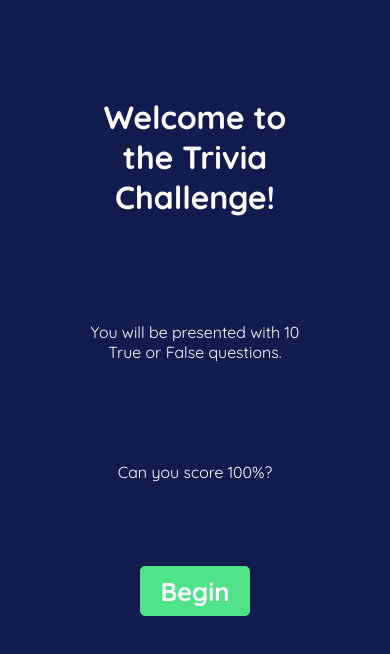
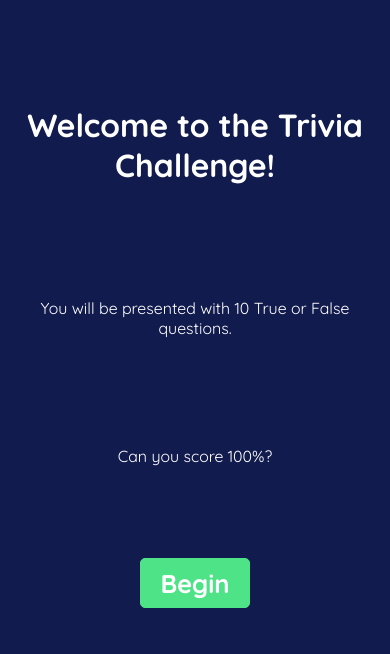
Before and after one commit to desertedisland/g2i-test, a React (Vite) app: page / in a window 390 px wide. Shown: the top 654 px of the page. Built offline with nearby package versions, Linux system fonts and the light colour scheme.

Commit message:
Media queries

```diff
--- a/src/styles/GlobalStyle.js
+++ b/src/styles/GlobalStyle.js
@@ -10,6 +10,7 @@ const GlobalStyle = createGlobalStyle`
   }
 
   body{
+
     font-family: Quicksand, sans-serif;
 
     background: ${styleVariables.backgroundDefault};
@@ -18,6 +19,12 @@ const GlobalStyle = createGlobalStyle`
     .main{
       width: 60%;
       margin: auto;
+
+      @media (max-width: ${styleVariables.breakMobile}px) {
+        width: 90%;
+      }
+
+
     }
 
   }
--- a/src/styles/variables.js
+++ b/src/styles/variables.js
@@ -5,6 +5,10 @@ const styleVariables = {
   dangerColor: '#E84A43',
   marginDefault: 20,
   paddingDefault: 20,
+  breakMobile: 480, // Media queries
+  breakTablet: 768,
+  breakDesktop: 992,
+  breakLarge: 1200,
 };
 
 export default styleVariables;
```
